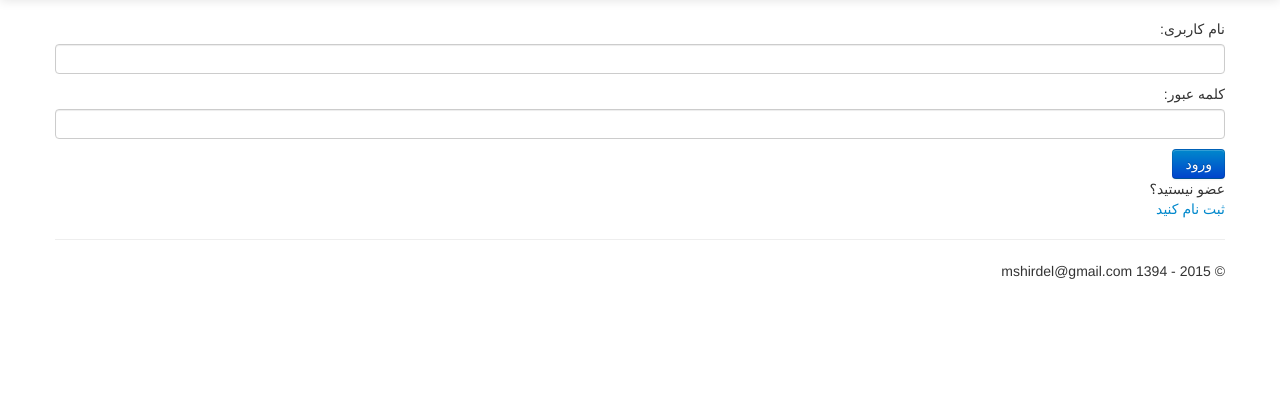
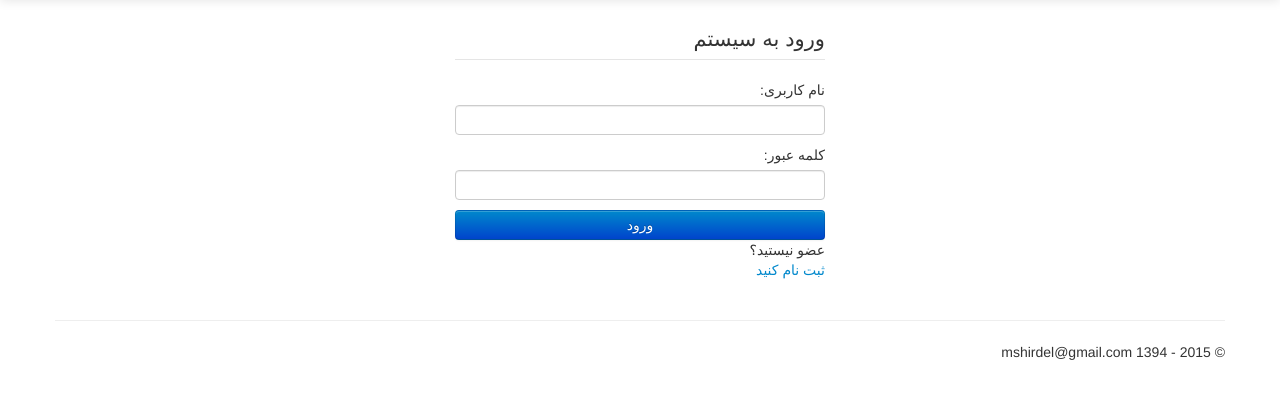
Before and after one commit to mshirdel/django_codebase, a Django app: template templates/custom_auth/sign_in.html in a window 1280 px wide. Shown: the part 41-440 px from the top of the page. Run offline with Django 3.2, Linux system fonts and the light colour scheme; the template is opened without the code that fills it: values that come from a table or form of the project are taken from there, others are empty; parts of the project's set-up code (start-up, migrations or seed data) failed here and were passed over; some libraries are stand-ins or nearby versions.

Commit message:
some ui changes for sign in and sign up

```diff
--- a/custom_auth/forms.py
+++ b/custom_auth/forms.py
@@ -25,7 +25,11 @@ class SignInForm(forms.Form):
 
 
 class SignUpForm(forms.Form):
-    user_name = forms.EmailField(label='نام کاربری', max_length=30,
+    first_name = forms.CharField(label='نام', max_length=100, required=False,
+                                 widget=forms.TextInput(attrs={'class': 'input-block-level'}))
+    last_name = forms.CharField(label='نام خانوادگی', max_length=100, required=False,
+                                widget=forms.TextInput(attrs={'class': 'input-block-level'}))
+    user_name = forms.EmailField(label='نام کاربری (ایمیل)', max_length=30,
                                  widget=forms.TextInput(attrs={'class': 'input-block-level'}))
     password1 = forms.CharField(label='کلمه عبور', widget=forms.PasswordInput(attrs={'class': 'input-block-level'}))
     password2 = forms.CharField(label='تکرار کلمه عبور',
--- a/django_codebase/templates/django_codebase/page_head.html
+++ b/django_codebase/templates/django_codebase/page_head.html
@@ -29,7 +29,7 @@
                 <a class="brand" href="">نام پروژه</a>
                 <div class="nav-collapse collapse">
                     <ul class="nav">
-                        <li class="active"><a href="">صفحه اصلی</a></li>
+                        <li class="active"><a href="{% url 'index' %}">صفحه اصلی</a></li>
                         <li><a href="">درباره ما</a></li>
                         <li><a href="">تماس با ما</a></li>
                     </ul>
--- a/templates/custom_auth/sign_in.html
+++ b/templates/custom_auth/sign_in.html
@@ -1,12 +1,20 @@
 {% include 'django_codebase/page_head.html' %}
+<div class="row">
+    <div class="span4"></div>
+    <div class="span4">
         {% if error_msg %}
             <div class="alert alert-error">{{ error_msg }}</div>
         {% endif %}
         <form method="post" action="{% url 'custom_auth:sign_in' %}">
+            <legend>ورود به سیستم</legend>
             {% csrf_token %}
             {{ form }}
-    <input type="submit" value="ورود" class="btn btn-primary">
+            <input type="submit" value="ورود" class="btn btn-primary btn-block">
             <div>عضو نیستید؟</div>
             <a href="{% url 'custom_auth:sign_up' %}">ثبت نام کنید</a>
         </form>
+    </div>
+    <div class="span4"></div>
+</div>
+
 {% include 'django_codebase/page_end.html' %}
```
Also changed, not shown: custom_auth/views.py (+27 -28 lines), templates/custom_auth/sign_up.html (+8 -1 lines), 2 other files. Lines whose indentation alone changed are shown as unchanged.
